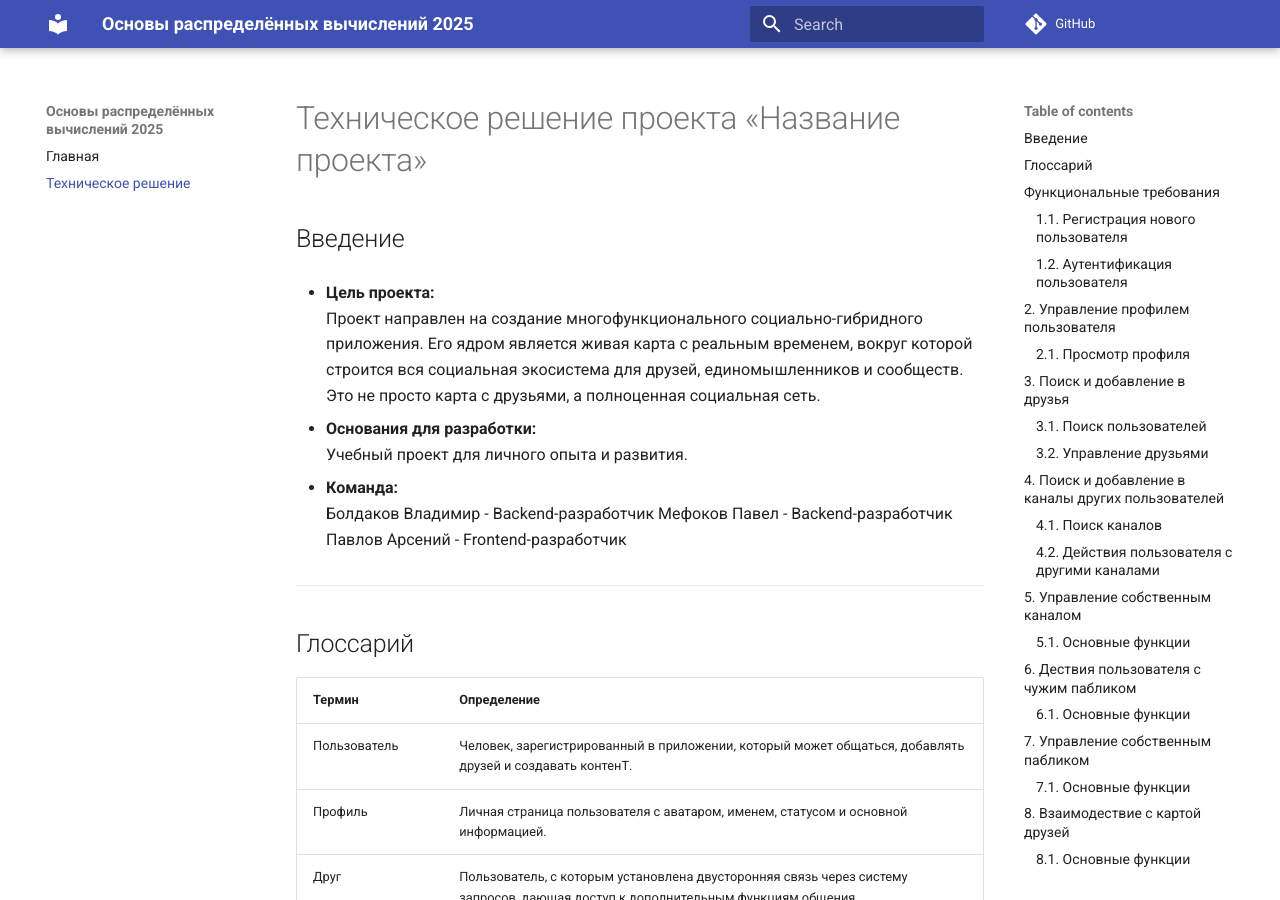
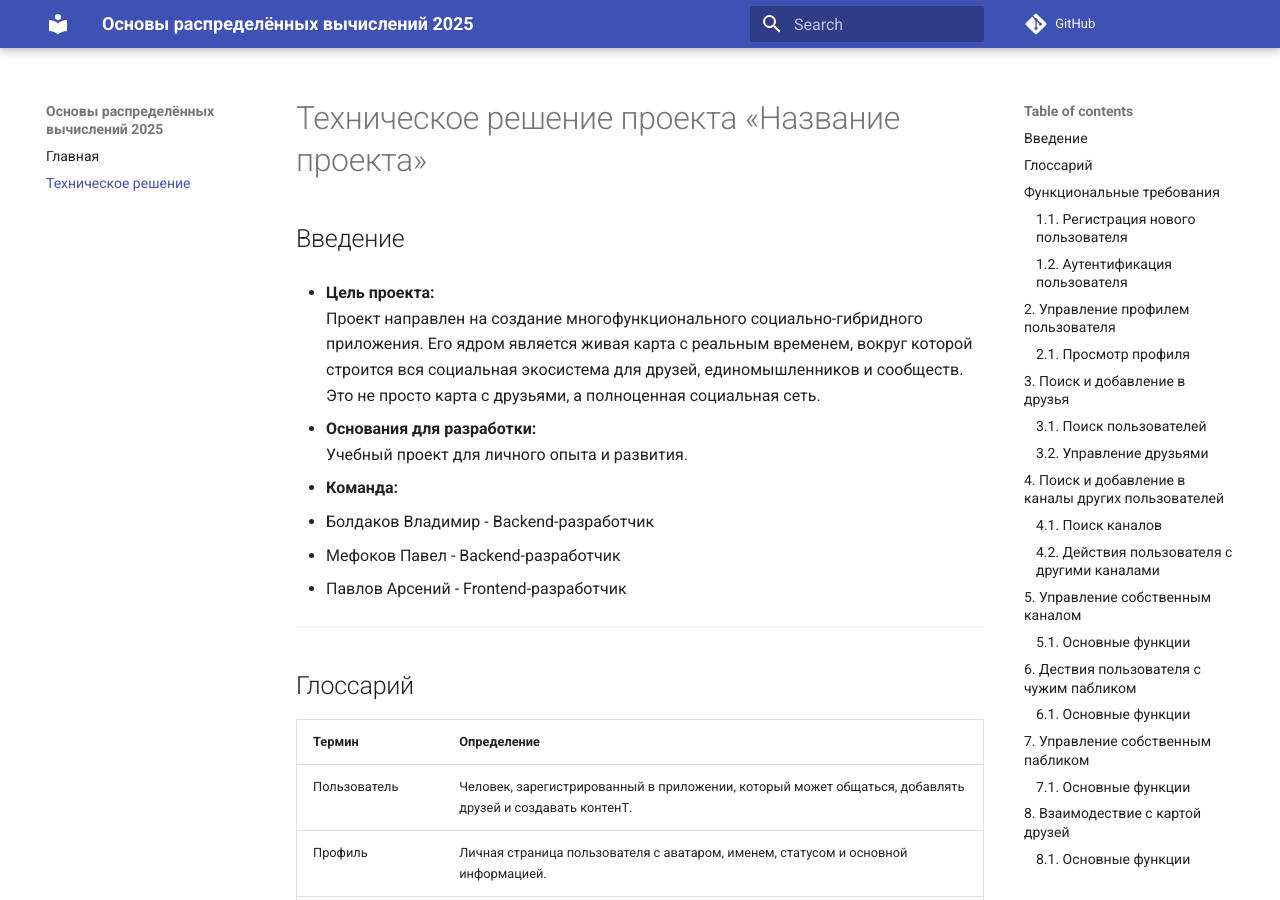
Before and after one commit to BALLUUNN/ZenlyTypeApp, an MkDocs documentation site: the page built from docs/tr.md, in a window 1280 px wide and 900 px high. Built offline with MkDocs 1.6.1 and Material for MkDocs 9.7.7, drawn with Linux system fonts in a browser that asks for light colours; comment, search, counter and statistics services are not loaded.

Commit message:
Fix formatting in team member list in tr.md

```diff
--- a/docs/tr.md
+++ b/docs/tr.md
@@ -8,9 +8,9 @@
   Учебный проект для личного опыта и развития.
 
 - **Команда:**
-  Болдаков Владимир - Backend-разработчик
-  Мефоков Павел - Backend-разработчик
-  Павлов Арсений - Frontend-разработчик
+- Болдаков Владимир - Backend-разработчик
+- Мефоков Павел - Backend-разработчик
+- Павлов Арсений - Frontend-разработчик
 
 ---
 
```
